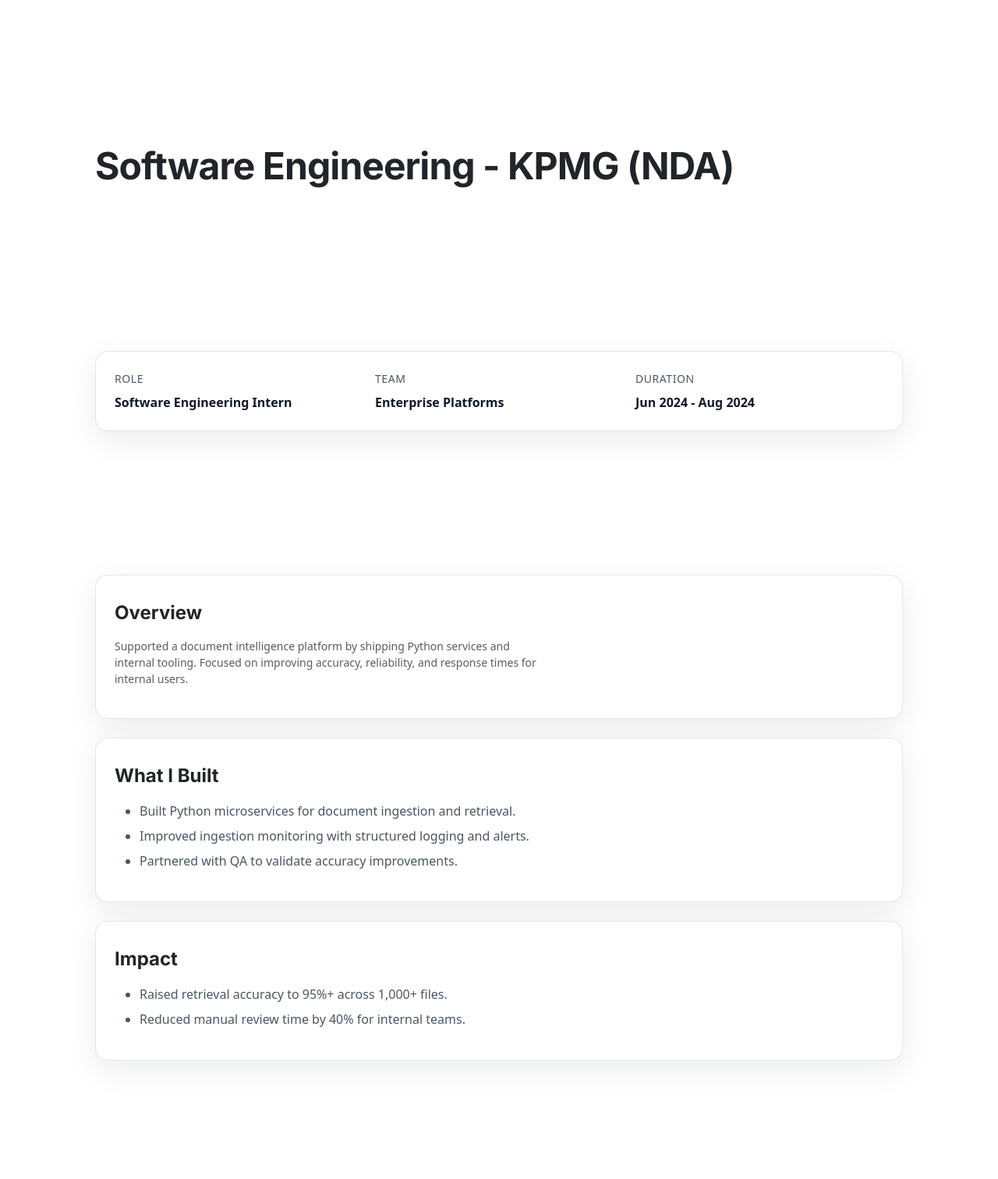
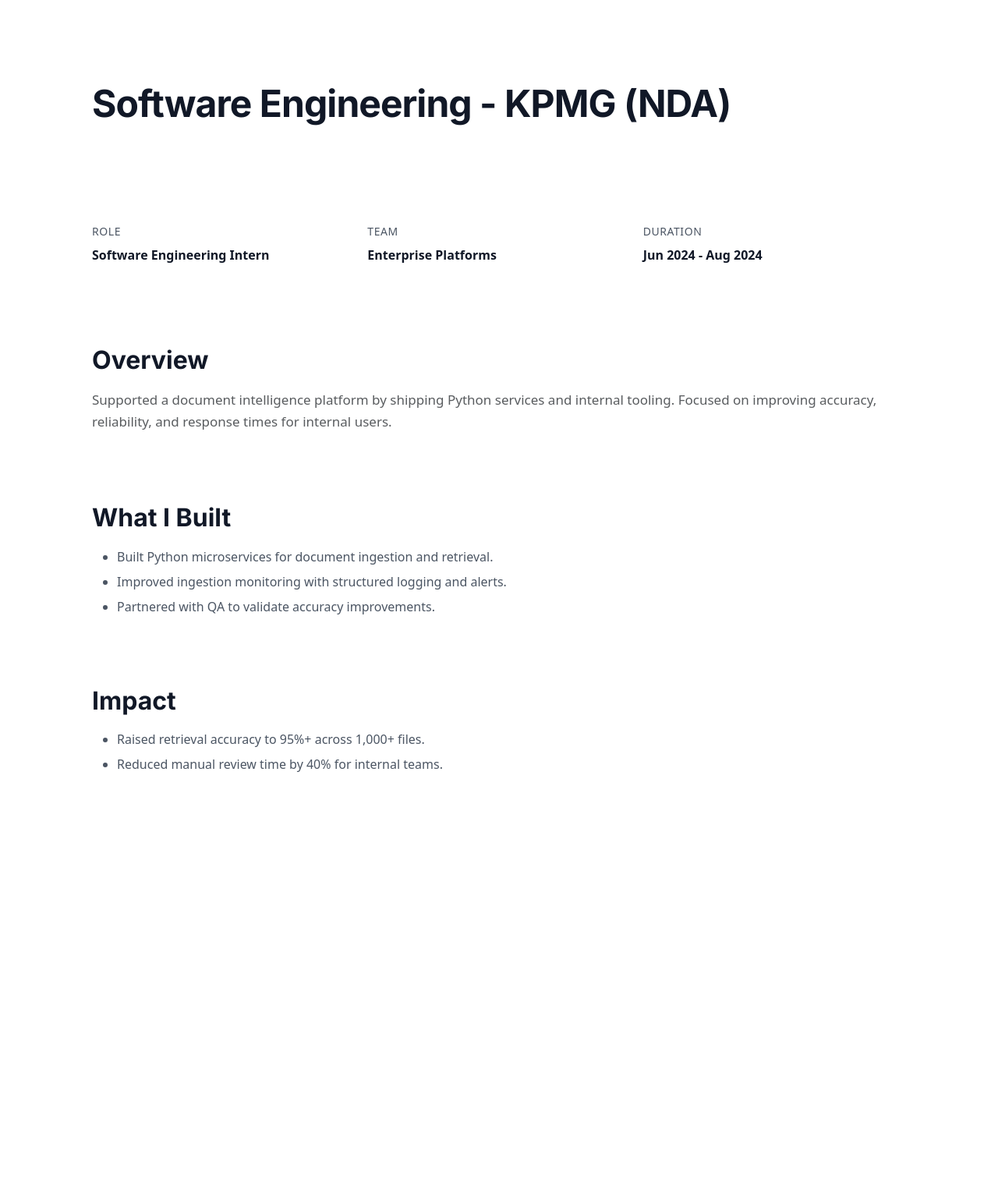
Before and after one commit to andomo3/PortfolioWebsite, a Django app: page /p/internships/kpmg-software-engineering-intern/ in a window 1280 px wide. Shown: the part 75-1587 px from the top of the page at 78% size. After the commit the page ends 1065 px from the top, so only its background shows below. Run offline with Django 5.2, Linux system fonts and the light colour scheme; data comes from the database, SQL or seed files in the repository; both versions use the stored data as it was after the commit; some libraries are stand-ins or nearby versions.

Commit message:
functional ui changes

```diff
--- a/PortfolioWebsite/builder/templates/builder/blocks/internship_body.html
+++ b/PortfolioWebsite/builder/templates/builder/blocks/internship_body.html
@@ -1,10 +1,10 @@
 {% load builder_extras %}
-<section class="section-block">
+<section class="section-block internship-body-block">
   <div class="page-shell">
     {% if props.overview %}
       <section class="card-premium mb-4">
         <div class="card-body">
-          <h2 class="h4 fw-bold">Overview</h2>
+          <h2 class="h4 fw-bold internship-body-title">Overview</h2>
           <p class="text-muted">{{ props.overview|linebreaksbr }}</p>
         </div>
       </section>
@@ -13,7 +13,7 @@
     {% if props.whatBuilt %}
       <section class="card-premium mb-4">
         <div class="card-body">
-          <h2 class="h4 fw-bold">What I Built</h2>
+          <h2 class="h4 fw-bold internship-body-title">What I Built</h2>
           <ul>
             {% for item in props.whatBuilt|split_lines %}
               <li>{{ item }}</li>
@@ -26,7 +26,7 @@
     {% if props.impact %}
       <section class="card-premium mb-4">
         <div class="card-body">
-          <h2 class="h4 fw-bold">Impact</h2>
+          <h2 class="h4 fw-bold internship-body-title">Impact</h2>
           <ul>
             {% for item in props.impact|split_lines %}
               <li>{{ item }}</li>
--- a/PortfolioWebsite/builder/templates/builder/blocks/internship_list.html
+++ b/PortfolioWebsite/builder/templates/builder/blocks/internship_list.html
@@ -1,5 +1,5 @@
 {% load builder_extras %}
-<section class="section-block">
+<section class="section-block internship-list-block">
   <div class="page-shell">
     {% with heading=props|dict_get:"heading" %}
     {% with fallback_title=props|dict_get:"title" %}
--- a/PortfolioWebsite/builder/templates/builder/blocks/internship_timeline.html
+++ b/PortfolioWebsite/builder/templates/builder/blocks/internship_timeline.html
@@ -1,5 +1,5 @@
 {% load builder_extras %}
-<section class="section-block">
+<section class="section-block internship-timeline-block">
   <div class="page-shell">
     {% with heading=props|dict_get:"heading" %}
       {% if heading %}
--- a/PortfolioWebsite/builder/templates/builder/blocks/internship_title.html
+++ b/PortfolioWebsite/builder/templates/builder/blocks/internship_title.html
@@ -1,6 +1,6 @@
-<section class="section-block">
+<section class="section-block internship-title-block">
   <div class="page-shell">
-    <div class="mb-4">
+    <div class="internship-title-card mb-4">
       {% if props.title %}
         <h1 class="display-5 fw-bold">{{ props.title }}</h1>
       {% endif %}
--- a/PortfolioWebsite/static/css/components.css
+++ b/PortfolioWebsite/static/css/components.css
@@ -67,7 +67,7 @@
 /* Standard page container */
 .page-shell {
   max-width: var(--content-max);
-  padding: 0 var(--container-pad-desktop);
+  /* padding: 0 var(--container-pad-desktop); */
   margin: 0 auto;
 }
 
@@ -79,17 +79,18 @@
 
 /* Main content top spacing */
 main {
-  padding-top: var(--space-32);
+  /* padding-top: var(--space-32); */
+  padding: var(--space32);
 }
 
 /* Section vertical rhythm */
 .section-block {
-  padding: clamp(80px, 10vh, 140px) 0;
+  padding: 15px 0;
 }
 
 @media (max-width: 768px) {
   .section-block {
-    padding: clamp(56px, 8vh, 96px) 0;
+    padding: 25px 0;
   }
 }
 
--- a/PortfolioWebsite/static/css/custom.css
+++ b/PortfolioWebsite/static/css/custom.css
@@ -141,6 +141,13 @@
 
 .avatar-rounded:hover {
   transform: scale(1.02);
+}
+
+
+/* Card body should be flat (no border/shadow) */
+.card-body {
+  border: none;
+  box-shadow: none;
 }
 
 /* Tighter card padding variant */
@@ -356,7 +363,7 @@
 }
 
 .hero-balanced__image {
-  width: min(250px, 100%);
+  width: min(300px, 100%);
   aspect-ratio: 1 / 1.15;
   object-fit: cover;
   border-radius: var(--radius-lg);
@@ -572,12 +579,13 @@
     transition-duration: 1ms !important;
   }
 }
+
 /* Internship metadata card */
 .internship-meta {
   background: var(--surface);
-  border: 1px solid var(--border);
+  /* border: 1px solid var(--border); */
   border-radius: var(--radius-lg);
-  box-shadow: var(--shadow-soft);
+  /* box-shadow: var(--shadow-soft); */
   padding: var(--space-24);
 }
 
@@ -593,3 +601,181 @@
   font-weight: 600;
   color: var(--text);
 }
+
+/* Internship body cards should be flat */
+.internship-body-block .card-premium {
+  border: none;
+  box-shadow: none;
+}
+
+/* Align internship body spacing with internship meta */
+.internship-body-block .card-premium {
+  margin-bottom: 0;
+}
+
+.internship-body-block .card-premium+.card-premium {
+  margin-top: var(--space-16);
+}
+
+
+
+/* Align internship body card padding and text width */
+.internship-body-block .card-body {
+  padding: var(--space-24);
+}
+
+.internship-body-block p,
+.internship-body-block .text-muted {
+  max-width: 100%;
+}
+
+
+
+/* Align internship title spacing and text width */
+.internship-title-block p,
+.internship-title-block .text-muted {
+  max-width: 100%;
+}
+
+.internship-title-block .mb-4 {
+  margin-bottom: 0;
+}
+
+
+
+/* Match internship title padding with meta/body cards */
+.internship-title-card {
+  padding: var(--space-24);
+}
+
+
+
+/* Remove top/bottom margins for internship elements */
+.internship-title-block,
+.internship-body-block {
+  margin-top: 0;
+  margin-bottom: 0;
+}
+
+.internship-title-card,
+.internship-body-block .card-premium,
+.internship-meta {
+  margin-top: 0;
+  margin-bottom: 0;
+}
+
+.internship-body-block .card-premium+.card-premium {
+  margin-top: 0;
+}
+
+/* Internship typography aligned with hero styles */
+.internship-title-block h1,
+.internship-list-block h2,
+.internship-timeline-block h2 {
+  font-family: var(--font-sans);
+  font-size: var(--fs-h1);
+  line-height: var(--lh-h1);
+  letter-spacing: -0.02em;
+  color: var(--text);
+  font-weight: 700;
+}
+
+.internship-body-block h2,
+.internship-list-block h3,
+.internship-timeline-block h3 {
+  font-family: var(--font-sans);
+  font-size: var(--fs-h2);
+  line-height: var(--lh-h2);
+  color: var(--text);
+  font-weight: 700;
+}
+
+.internship-body-block .text-muted,
+.internship-body-block p {
+  font-size: var(--fs-body);
+  line-height: var(--lh-body);
+  color: var(--muted);
+}
+
+.internship-title-block .text-muted,
+.internship-list-block .card-text,
+.internship-timeline-block p.text-muted {
+  font-size: 18px;
+  line-height: 1.6;
+  color: var(--muted);
+}
+
+
+
+/* Remove internship title card bottom margin */
+.internship-title-card.mb-4 {
+  margin-bottom: 0;
+}
+
+
+
+/* Normalize top/bottom padding to 20px for internship blocks */
+.internship-title-card,
+.internship-meta,
+.internship-body-block .card-body {
+  padding-top: 20px;
+  padding-bottom: 20px;
+}
+
+
+
+/* Internship body title hover behavior (independent from body text) */
+.internship-body-title {
+  display: inline-block;
+  transition: transform 0.7s ease-in-out !important;
+  transform: scale(1);
+  transform-origin: left center;
+}
+
+.internship-body-title:hover {
+  transform: scale(1.05);
+}
+
+
+
+/* Ensure internship body title uses scale only (no lift) */
+.internship-body-title {
+  transform: scale(1) !important;
+}
+
+.internship-body-title:hover {
+  transform: scale(1.05) !important;
+}
+
+
+
+/* Internship body cards scale on hover (no lift); text/title follow the card */
+.internship-body-block .card-premium {
+  transition: transform 0.7s ease-in-out !important;
+  transform: scale(1);
+  transform-origin: center;
+}
+
+.internship-body-block .card-premium:hover {
+  transform: scale(1.05) !important;
+}
+
+.internship-body-title,
+.internship-body-title:hover {
+  transform: none !important;
+}
+
+
+
+/* Internship title/meta cards scale on hover (no lift) */
+.internship-title-card,
+.internship-meta {
+  transition: transform 0.7s ease-in-out !important;
+  transform: scale(1);
+  transform-origin: center;
+}
+
+.internship-title-card:hover,
+.internship-meta:hover {
+  transform: scale(1.05) !important;
+}
```
Also changed, not shown: PortfolioWebsite/db.sqlite3, 1 other file.
